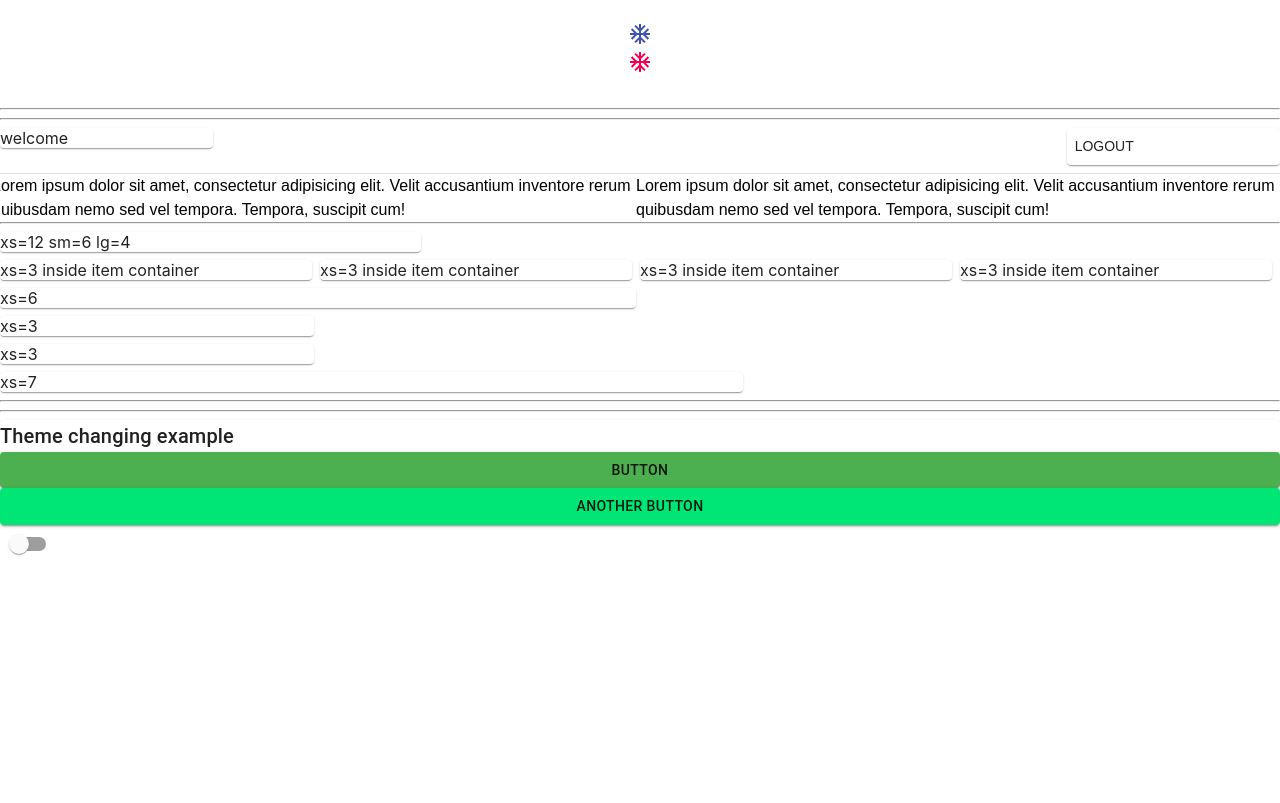
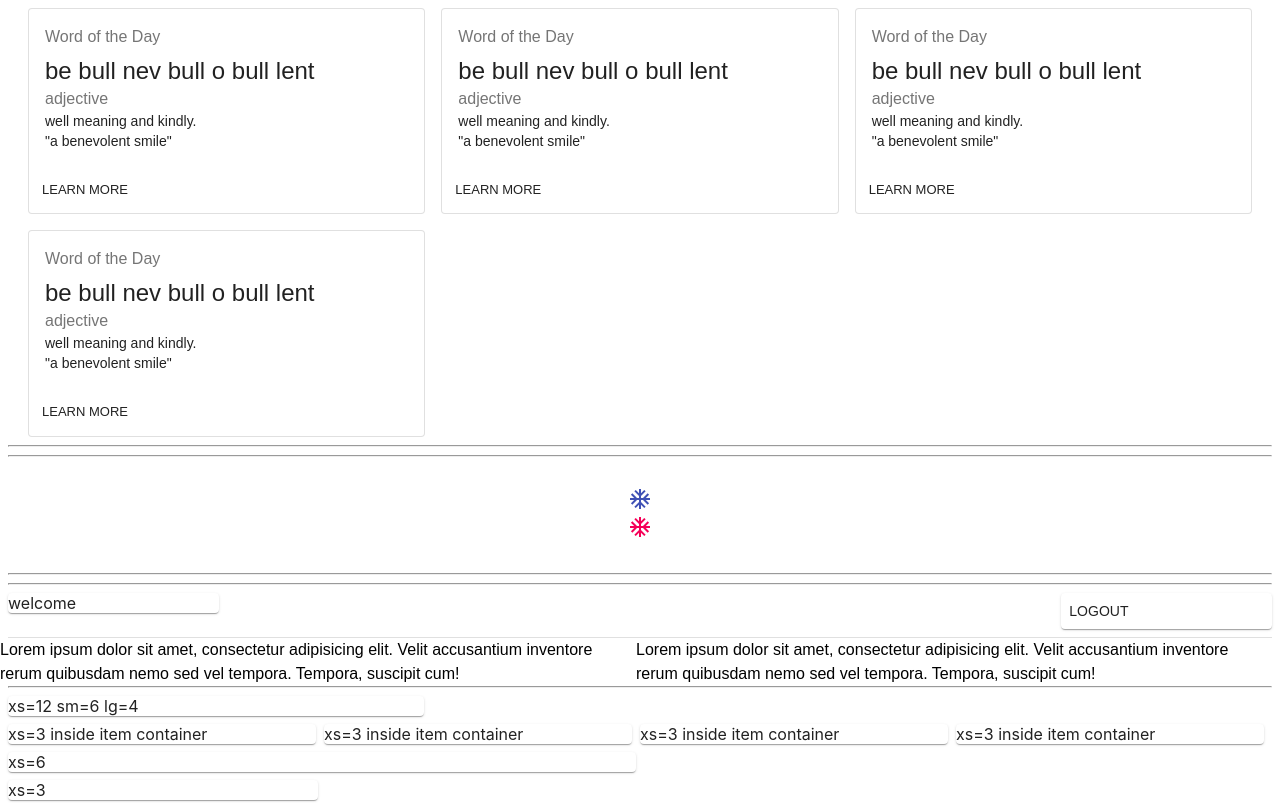
Before and after one commit to StanislavKaisin/mui-example, a React (Create React App) app: page / in a window 1280 px wide. Shown: the top 803 px of the page. Built offline with nearby package versions, Linux system fonts and the light colour scheme; the HTML template or start-up script is replaced by a standard one.

Commit message:
cards example

```diff
--- a/src/App.tsx
+++ b/src/App.tsx
@@ -2,6 +2,9 @@ import React, { useState } from "react";
 import "./App.css";
 import {
   Button,
+  Card,
+  CardActions,
+  CardContent,
   createStyles,
   Divider,
   Grid,
@@ -26,6 +29,7 @@ import {
   useTheme,
 } from "@material-ui/core/styles";
 import { green } from "@material-ui/core/colors";
+import { CardExample } from "./components/CardExample";
 
 const useStyles = makeStyles((theme: Theme) =>
   createStyles({
@@ -48,6 +52,10 @@ const useStyles = makeStyles((theme: Theme) =>
     btn: {
       backgroundColor: "blue",
       [theme.breakpoints.up("sm")]: { backgroundColor: "black" },
+    },
+    container: {
+      paddingLeft: "20px",
+      paddingRight: "20px",
     },
   })
 );
@@ -81,6 +89,22 @@ function App() {
 
   return (
     <>
+      <Grid container spacing={2} className={classes.container}>
+        <Grid item xs={12} sm={6} md={4}>
+          <CardExample />
+        </Grid>
+        <Grid item xs={12} sm={6} md={4}>
+          <CardExample />
+        </Grid>
+        <Grid item xs={12} sm={6} md={4}>
+          <CardExample />
+        </Grid>
+        <Grid item xs={12} sm={6} md={4}>
+          <CardExample />
+        </Grid>
+      </Grid>
+      <hr />
+      <hr />
       <Grid
         container
         justify="center"
--- /dev/null
+++ b/src/components/CardExample.tsx
@@ -0,0 +1,62 @@
+import {
+  Button,
+  Card,
+  CardActions,
+  CardContent,
+  makeStyles,
+  Typography,
+} from "@material-ui/core";
+import React from "react";
+
+const useStyles = makeStyles({
+  root: {
+    minWidth: 200,
+  },
+  bullet: {
+    display: "inline-block",
+    margin: "0 2px",
+    transform: "scale(0.8)",
+  },
+  title: {
+    fontSize: 14,
+  },
+  pos: {
+    marginBottom: 12,
+  },
+});
+
+export const CardExample = () => {
+  const classes = useStyles();
+  return (
+    <div>
+      <Card className={classes.root} variant="outlined">
+        <CardContent>
+          <Typography
+            // className={classes.title}
+            color="textSecondary"
+            gutterBottom
+          >
+            Word of the Day
+          </Typography>
+          <Typography variant="h5" component="h2">
+            be bull nev bull o bull lent
+          </Typography>
+          <Typography
+            // className={classes.pos}
+            color="textSecondary"
+          >
+            adjective
+          </Typography>
+          <Typography variant="body2" component="p">
+            well meaning and kindly.
+            <br />
+            {'"a benevolent smile"'}
+          </Typography>
+        </CardContent>
+        <CardActions>
+          <Button size="small">Learn More</Button>
+        </CardActions>
+      </Card>
+    </div>
+  );
+};
--- a/src/index.css
+++ b/src/index.css
@@ -1,13 +1,13 @@
 body {
-  margin: 0;
-  font-family: -apple-system, BlinkMacSystemFont, 'Segoe UI', 'Roboto', 'Oxygen',
-    'Ubuntu', 'Cantarell', 'Fira Sans', 'Droid Sans', 'Helvetica Neue',
+  /* margin: 0; */
+  font-family: -apple-system, BlinkMacSystemFont, "Segoe UI", "Roboto", "Oxygen",
+    "Ubuntu", "Cantarell", "Fira Sans", "Droid Sans", "Helvetica Neue",
     sans-serif;
   -webkit-font-smoothing: antialiased;
   -moz-osx-font-smoothing: grayscale;
 }
 
 code {
-  font-family: source-code-pro, Menlo, Monaco, Consolas, 'Courier New',
+  font-family: source-code-pro, Menlo, Monaco, Consolas, "Courier New",
     monospace;
 }
```
Also changed, not shown: 1 other file (tests, documents, lock files or other folders).
